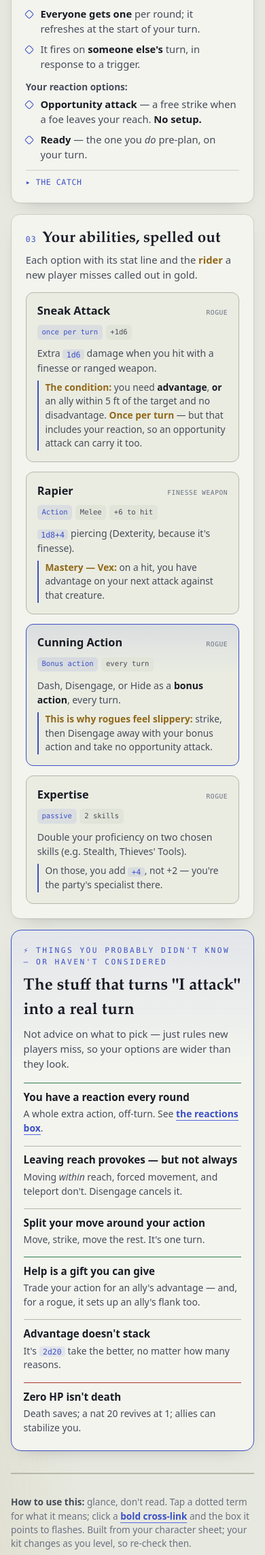
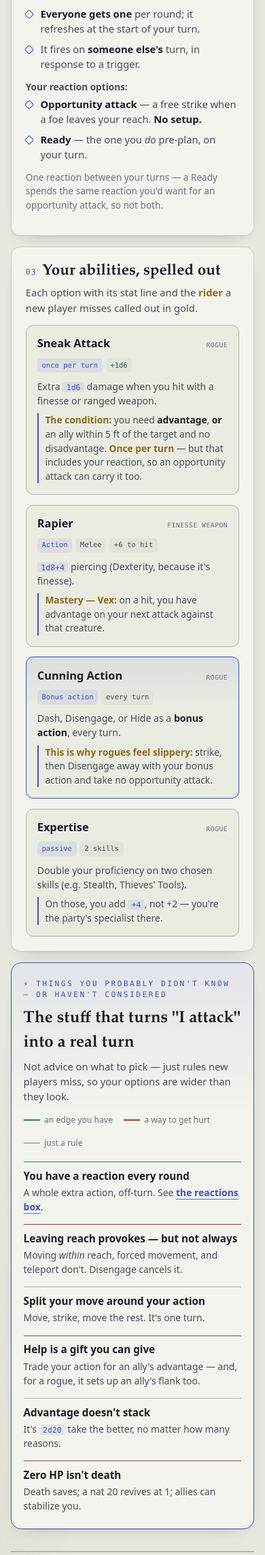
Before and after one commit to tohuw/eddic, a Python web app: template modules/companion/templates/learners-codex.skeleton.html in a window 390 px wide; the page is wider, and only the part inside the window is pictured. Shown: the part 2317-4605 px from the top of that part at 68% size. Run offline with Jinja, Linux system fonts and the light colour scheme; the template is opened without the code that fills it, so the values that code supplies are empty.

Commit message:
companion: codex polish — large-viewport scaling, 3x cross-ref flash, drop the-catch accordion, meaningful advice overlines
- responsive: rem-based max-width + root font-size steps at 1728/2160/2880px
  so it stops being an eye-chart on 4k without enlarging normal screens
- cross-reference flash now pulses 3x instead of once
- 'The catch' is a plain note, not a disclosure
- advice-box top borders carry a consistent, legended meaning
  (green = an edge you have, red = a way to get hurt, neutral = a rule)

Co-Authored-By: Claude Opus 4.8 (1M context) <noreply@anthropic.com>

```diff
--- a/modules/companion/templates/learners-codex.skeleton.html
+++ b/modules/companion/templates/learners-codex.skeleton.html
@@ -44,8 +44,11 @@
   *{box-sizing:border-box}
   html{scroll-behavior:smooth}
   @media (prefers-reduced-motion:reduce){html{scroll-behavior:auto}}
+  @media (min-width:1728px){html{font-size:17.5px}}
+  @media (min-width:2160px){html{font-size:19px}}
+  @media (min-width:2880px){html{font-size:21px}}
   body{margin:0;background:radial-gradient(115% 70% at 100% -8%,var(--accent-wash),transparent 55%),radial-gradient(80% 55% at -8% 108%,var(--gold-wash),transparent 52%),var(--ground);color:var(--ink);font-family:var(--body);line-height:1.5;-webkit-font-smoothing:antialiased}
-  .wrap{max-width:1480px;margin:0 auto;padding:clamp(1rem,2.6vw,2.8rem)}
+  .wrap{max-width:92.5rem;margin:0 auto;padding:clamp(1rem,2.6vw,2.8rem)}
   a{color:var(--accent);text-underline-offset:2px}
   .gl{position:relative;border:0;background:none;font:inherit;color:inherit;padding:0;cursor:help;border-bottom:1.5px dotted var(--accent)}
   .gl:focus-visible{outline:2px solid var(--accent);outline-offset:2px;border-radius:2px}
@@ -82,7 +85,7 @@
   .lead{color:var(--ink-soft);font-size:.92rem;margin:.1rem 0 .9rem}
   a.ref{font-weight:600;text-decoration:none;border-bottom:1.5px solid var(--accent-soft);cursor:pointer}
   @keyframes flashpulse{0%{box-shadow:0 0 0 0 var(--flash);border-color:var(--accent)}100%{box-shadow:0 0 0 14px rgba(0,0,0,0);border-color:var(--line)}}
-  .flash{animation:flashpulse 1.15s ease-out}
+  .flash{animation:flashpulse .5s ease-out 3}
   @media (prefers-reduced-motion:reduce){.flash{animation:none;outline:3px solid var(--accent);outline-offset:2px}}
   ol.steps{list-style:none;counter-reset:s;margin:0;padding:0;display:flex;flex-direction:column;gap:.75rem}
   ol.steps li{counter-increment:s;display:grid;grid-template-columns:1.9rem 1fr;gap:.85rem}
@@ -126,6 +129,8 @@
   .fact h4{margin:0 0 .22rem;font-size:.95rem;font-weight:700}
   .fact p{margin:0;font-size:.87rem;color:var(--ink-soft)}
   .fact.good{border-top-color:var(--good)}.fact.risk{border-top-color:var(--risk)}
+  .ovl{display:inline-block;width:1.5rem;height:0;border-top:2px solid;vertical-align:middle}
+  .ovl.good{border-color:var(--good)}.ovl.risk{border-color:var(--risk)}.ovl.neutral{border-color:var(--line-strong)}
   .rows{display:flex;flex-direction:column;gap:.6rem}
   .rows .r{display:grid;grid-template-columns:8rem 1fr;gap:.8rem}
   .rows .r .t{font-weight:650;font-size:.9rem}
@@ -219,7 +224,7 @@
         <li><b>Opportunity attack</b> — a free strike when a foe leaves your reach. <b>No setup.</b></li>
         <li><b>Ready</b> — the one you <em>do</em> pre-plan, on your turn.</li>
       </ul>
-      <details class="more"><summary>The catch</summary><p>One reaction between your turns. A Ready spends the same reaction you'd need for an opportunity attack — not both.</p></details>
+      <p class="note">One reaction between your turns — a Ready spends the same reaction you'd want for an opportunity attack, so not both.</p>
     </section>
 
     <section class="card col-12" id="kit">
@@ -266,9 +271,10 @@
       <p class="eyebrow" style="color:var(--accent)">⚡ Things you probably didn't know — or haven't considered</p>
       <h2>The stuff that turns "I attack" into a real turn</h2>
       <p class="lead">Not advice on what to pick — just rules new players miss, so your options are wider than they look.</p>
+      <p class="legend" style="margin:.1rem 0 0"><span><span class="ovl good"></span> an edge you have</span><span><span class="ovl risk"></span> a way to get hurt</span><span><span class="ovl neutral"></span> just a rule</span></p>
       <div class="band-grid">
         <div class="fact good"><h4>You have a reaction every round</h4><p>A whole extra action, off-turn. See <a class="ref" href="#react">the reactions box</a>.</p></div>
-        <div class="fact"><h4>Leaving reach provokes — but not always</h4><p>Moving <em>within</em> reach, forced movement, and teleport don't. Disengage cancels it.</p></div>
+        <div class="fact risk"><h4>Leaving reach provokes — but not always</h4><p>Moving <em>within</em> reach, forced movement, and teleport don't. Disengage cancels it.</p></div>
         <div class="fact"><h4>Split your move around your action</h4><p>Move, strike, move the rest. It's one turn.</p></div>
         <div class="fact good"><h4>Help is a gift you can give</h4><p>Trade your action for an ally's advantage — and, for a rogue, it sets up an ally's flank too.</p></div>
         <div class="fact"><h4>Advantage doesn't stack</h4><p>It's <span class="k">2d20</span> take the better, no matter how many reasons.</p></div>
```
